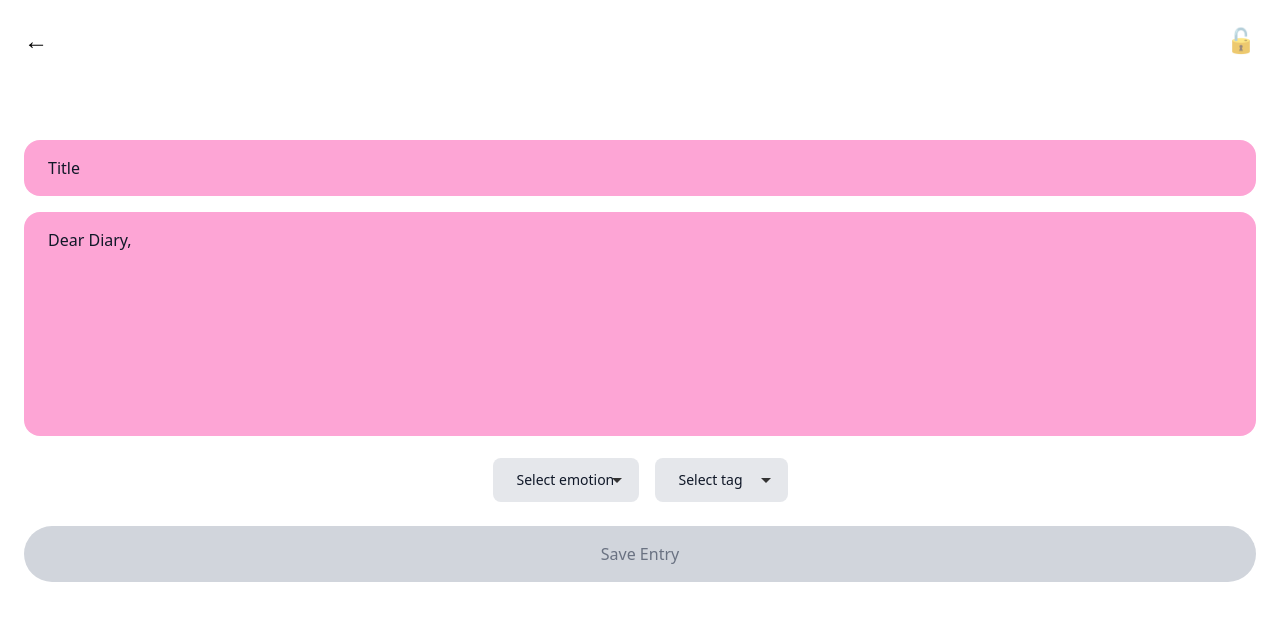
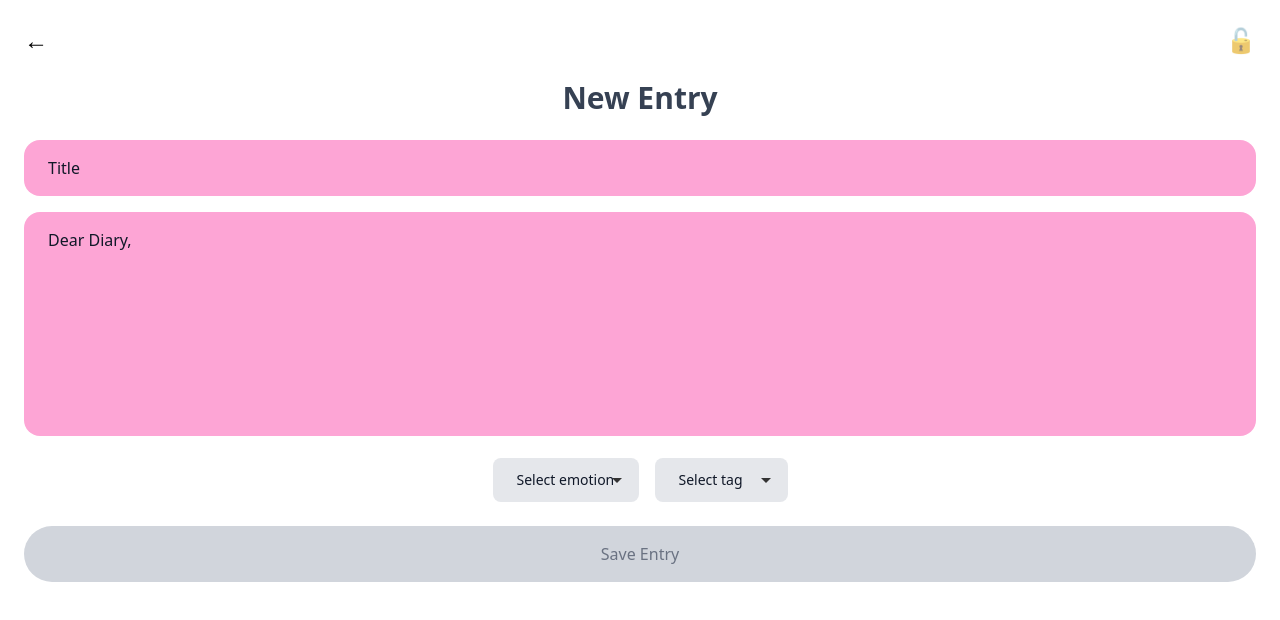
Before and after one commit to ironraymond04/dear-diary-app, a React (Vite) app: page /entry in a window 1280 px wide. Shown: the top 620 px of the page. Built offline with nearby package versions, Linux system fonts and the light colour scheme.

Commit message:
Dark Mode

```diff
--- a/src/components/EntryPage.jsx
+++ b/src/components/EntryPage.jsx
@@ -178,7 +178,10 @@ export default function EntryPage() {
       </div>
 
       {/* Page Title */}
-      <h1 className="text-white text-3xl font-bold mb-6 text-center">
+      <h1 className={`text-3xl font-bold mb-6 text-center ${
+        isDarkMode ? "text-gray-300" : "text-gray-700"
+        }`}
+        >
         {editingEntryId ? "Edit Entry" : "New Entry"}
       </h1>
 
```
